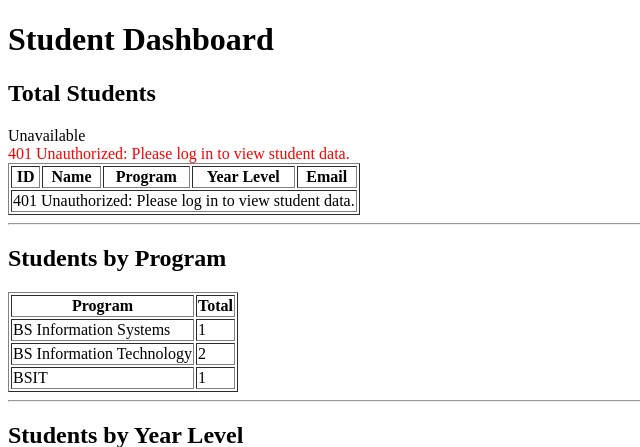
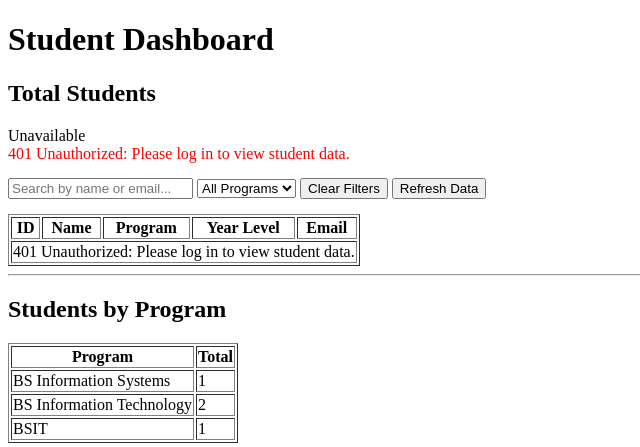
Before and after one commit to redstar122/RSC_DjangoWebApp, a Django app: page /registration/dashboard/ in a window 1280 px wide. Shown: the top 447 px of the page, without its empty margins (0-640 px from the left). Run offline with Django 5.2, Linux system fonts and the light colour scheme; data comes from the database, SQL or seed files in the repository; both versions use the stored data as it was after the commit.

Commit message:
Completed Module 06

```diff
--- a/registration/static/registration/js/student_dashboard.js
+++ b/registration/static/registration/js/student_dashboard.js
@@ -1,5 +1,23 @@
+let allStudents = [];
+
 document.addEventListener('DOMContentLoaded', () => {
     fetchStudentData();
+
+
+    document.getElementById('search-input')?.addEventListener('input', filterStudents);
+    document.getElementById('program-filter')?.addEventListener('change', filterStudents);
+
+    document.getElementById('clear-filters-btn')?.addEventListener('click', () => {
+        const searchInput = document.getElementById('search-input');
+        const programFilter = document.getElementById('program-filter');
+
+        if (searchInput) searchInput.value = '';
+        if (programFilter) programFilter.value = '';
+
+        filterStudents();
+    });
+
+    document.getElementById('refresh-btn')?.addEventListener('click', fetchStudentData);
 });
 
 async function fetchStudentData() {
@@ -26,46 +44,13 @@ async function fetchStudentData() {
         }
 
         const data = await response.json();
-		const students = Array.isArray(data.students) ? data.students : [];
+        allStudents = Array.isArray(data.students) ? data.students : [];
 
-		if (countElement) {
-			countElement.textContent = data.count ?? students.length;
-		}
 
-		if (!tableBody) {
-			return;
-		}
+        populateProgramFilter(allStudents);
 
-		tableBody.replaceChildren();
 
-		if (students.length === 0) {
-			if (statusMessage) {
-				statusMessage.textContent = 'No student records found.';
-			}
-			const emptyRow = document.createElement('tr');
-			const emptyCell = document.createElement('td');
-			emptyCell.colSpan = 5;
-			emptyCell.textContent = 'No students registered yet.';
-			emptyRow.appendChild(emptyCell);
-			tableBody.appendChild(emptyRow);
-			return;
-		}
-
-		students.forEach((student) => {
-			const row = document.createElement('tr');
-			[
-				student.id,
-				student.student_name,
-				student.program,
-				student.year_level,
-				student.email,
-			].forEach((value) => {
-				const cell = document.createElement('td');
-				cell.textContent = value;
-				row.appendChild(cell);
-			});
-			tableBody.appendChild(row);
-		});
+        filterStudents();
 
         if (statusMessage) {
             statusMessage.textContent = '';
@@ -90,3 +75,84 @@ async function fetchStudentData() {
         }
     }
 }
+
+function populateProgramFilter(students) {
+    const programFilter = document.getElementById('program-filter');
+    if (!programFilter) return;
+
+    const currentSelection = programFilter.value;
+    programFilter.innerHTML = '<option value="">All Programs</option>';
+
+
+    const programs = [...new Set(students.map(s => s.program).filter(Boolean))];
+
+    programs.forEach(programName => {
+        const option = document.createElement('option');
+        option.value = programName;
+        option.textContent = programName;
+        programFilter.appendChild(option);
+    });
+
+
+    if (programs.includes(currentSelection)) {
+        programFilter.value = currentSelection;
+    }
+}
+
+function filterStudents() {
+    const searchInput = document.getElementById('search-input');
+    const programFilter = document.getElementById('program-filter');
+    const countElement = document.getElementById('student-count');
+    const tableBody = document.getElementById('student-table-body');
+
+    const searchValue = searchInput ? searchInput.value.toLowerCase().trim() : '';
+    const selectedProgram = programFilter ? programFilter.value : '';
+
+
+    const filtered = allStudents.filter(student => {
+        const name = (student.student_name || '').toLowerCase();
+        const email = (student.email || '').toLowerCase();
+        const matchesSearch = name.includes(searchValue) || email.includes(searchValue);
+        const matchesProgram = !selectedProgram || student.program === selectedProgram;
+
+        return matchesSearch && matchesProgram;
+    });
+
+
+    if (countElement) {
+        countElement.textContent = filtered.length;
+    }
+
+    if (!tableBody) return;
+
+    tableBody.replaceChildren();
+
+
+    if (filtered.length === 0) {
+        const emptyRow = document.createElement('tr');
+        const emptyCell = document.createElement('td');
+        emptyCell.colSpan = 5;
+        emptyCell.style.textAlign = 'center';
+        emptyCell.textContent = 'No matching student records found.';
+        emptyRow.appendChild(emptyCell);
+        tableBody.appendChild(emptyRow);
+        return;
+    }
+
+
+    filtered.forEach(student => {
+        const row = document.createElement('tr');
+        [
+            student.id,
+            student.student_name,
+            student.program,
+            student.year_level,
+            student.email,
+        ].forEach(value => {
+            const cell = document.createElement('td');
+            cell.textContent = value ?? '';
+            row.appendChild(cell);
+        });
+        tableBody.appendChild(row);
+    });
+}
--- a/registration/templates/registration/student_dashboard.html
+++ b/registration/templates/registration/student_dashboard.html
@@ -10,6 +10,17 @@
     <h2>Total Students</h2>
     <span id="student-count">0</span>
     <div id="status-message" role="status" aria-live="polite">Loading student records...</div>
+
+    <!-- ENHANCEMENT CONTROLS -->
+    <div style="margin: 15px 0;">
+        <input type="text" id="search-input" placeholder="Search by name or email..." />
+        <select id="program-filter">
+            <option value="">All Programs</option>
+        </select>
+        <button id="clear-filters-btn">Clear Filters</button>
+        <button id="refresh-btn">Refresh Data</button>
+    </div>
+
     <table border="1">
         <thead>
             <tr>
```
Also changed, not shown: db.sqlite3. Lines whose indentation alone changed are shown as unchanged.
